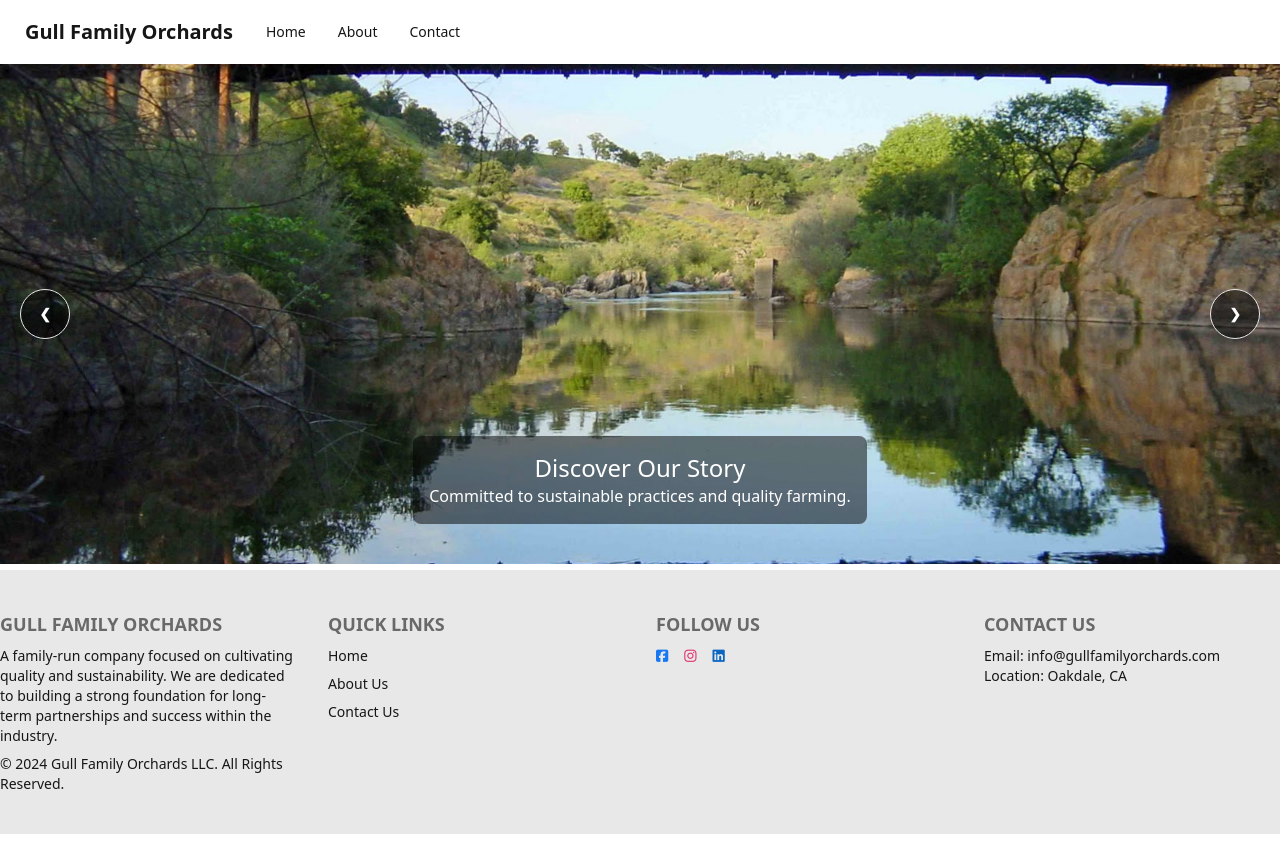
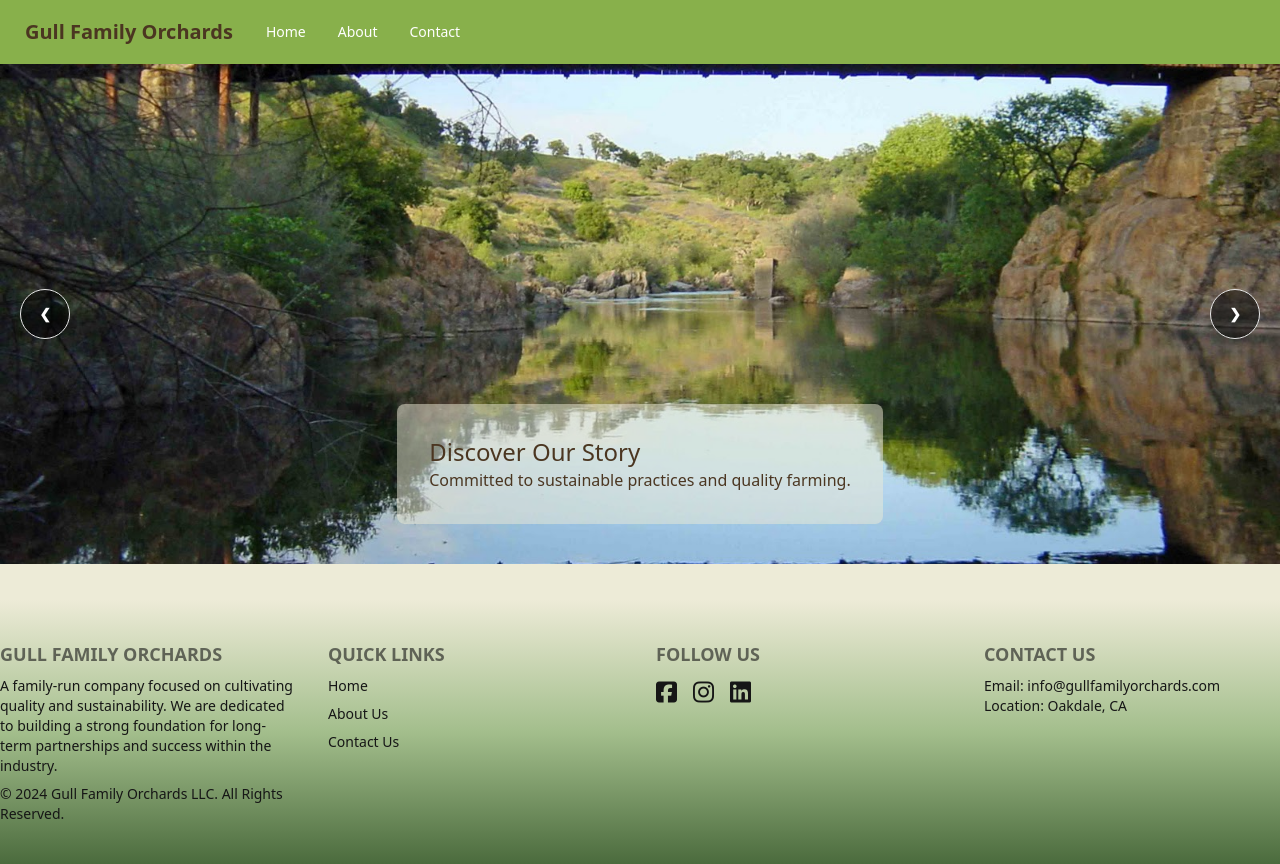
Before and after one commit to jacobgull/gullFamilyOrchards, an Angular app: page / in a window 1280 px wide. Before the commit the page ends 834 px from the top, so only its background shows below. Built offline with nearby package versions, Linux system fonts and the light colour scheme.

Commit message:
Added a few changes to theme and changes to ensure sitemap

```diff
--- a/angular.json
+++ b/angular.json
@@ -37,6 +37,7 @@
               "src/styles.scss"
             ],
             "scripts": [
+
             ]
           },
           "configurations": {
@@ -54,6 +55,17 @@
                 }
               ],
               "outputHashing": "all"
+            },
+            "ghpages": {
+              "outputPath": {
+                "base": "dist/gull-family-orchards",
+                "browser": ""
+              },
+              "optimization": true,
+              "outputHashing": "all",
+              "sourceMap": false,
+              "namedChunks": false,
+              "extractLicenses": true
             },
             "development": {
               "optimization": false,
--- a/src/app/app.component.html
+++ b/src/app/app.component.html
@@ -1,7 +1,7 @@
-<nav class="navbar bg-base-100">
+<nav class="navbar bg-primary text-white shadow-lg">
   <div class="container mx-auto">
     <!-- Logo -->
-    <a class="btn btn-ghost normal-case text-xl" routerLink="/">Gull Family Orchards</a>
+    <a class="btn btn-ghost normal-case text-xl text-accent" routerLink="/">Gull Family Orchards</a>
 
     <!-- Mobile Menu Toggle Button -->
     <div class="flex-none lg:hidden">
@@ -31,22 +31,24 @@
     </div>
   </div>
 </nav>
-<!-- Router outlet to load pages -->
-<router-outlet/>
 
-<!-- Footer-->
-<footer class="footer bg-base-200 text-base-content py-10">
+<!-- Main Content Wrapper with Flexbox for Sticky Footer -->
+<div class="flex flex-col min-h-screen">
+  <!-- Main Content -->
+  <div class="flex-grow">
+    <router-outlet></router-outlet>
+  </div>
+
+  <!-- Footer -->
+  <footer class="footer bg-gradient-to-t from-primary-dark via-primary-light to-bg-neutral text-base-content py-10 bg-opacity-70">
     <div class="container mx-auto">
       <div class="grid grid-cols-1 md:grid-cols-4 gap-8">
         <!-- Company Info -->
         <div>
           <h2 class="footer-title text-lg font-bold">Gull Family Orchards</h2>
-        <p class="mt-2">
-          A family-run company focused on cultivating quality and sustainability. We are dedicated to building a strong foundation for long-term partnerships and success within the industry.
-        </p>
+          <p class="mt-2">A family-run company focused on cultivating quality and sustainability. We are dedicated to building a strong foundation for long-term partnerships and success within the industry.</p>
           <p class="mt-2">© 2024 Gull Family Orchards LLC. All Rights Reserved.</p>
         </div>
-
         <!-- Quick Links -->
         <div>
           <h2 class="footer-title text-lg font-bold">Quick Links</h2>
@@ -56,23 +58,15 @@
             <li><a class="link link-hover" href="/contact">Contact Us</a></li>
           </ul>
         </div>
-
-      <!-- Social Media -->
+        <!-- Social Media Links -->
         <div>
           <h2 class="footer-title text-lg font-bold">Follow Us</h2>
           <div class="flex space-x-4 mt-2">
-          <a href="https://facebook.com" class="link link-hover">
-            <i class="fab fa-facebook-square" style="color: #1877F2;"></i>
-          </a>
-          <a href="https://instagram.com" class="link link-hover">
-            <i class="fab fa-instagram" style="color: #E1306C;"></i>
-          </a>
-          <a href="https://linkedin.com" class="link link-hover">
-            <i class="fab fa-linkedin" style="color: #0A66C2;"></i>
-          </a>
+            <a href="https://facebook.com" class="link link-hover"><i class="fab fa-facebook-square text-2xl hover:text-blue-500"></i></a>
+            <a href="https://instagram.com" class="link link-hover"><i class="fab fa-instagram text-2xl hover:text-pink-500"></i></a>
+            <a href="https://linkedin.com" class="link link-hover"><i class="fab fa-linkedin text-2xl hover:text-blue-600"></i></a>
           </div>
         </div>
-
         <!-- Contact Info -->
         <div>
           <h2 class="footer-title text-lg font-bold">Contact Us</h2>
@@ -82,3 +76,4 @@
       </div>
     </div>
   </footer>
+</div>
--- a/src/app/components/home/home.component.html
+++ b/src/app/components/home/home.component.html
@@ -1,10 +1,10 @@
 <div class="container mx-auto p-0">
-  <div id="carouselGullFamilyOrchards" class="carousel relative w-full">
+  <div id="carouselGullFamilyOrchards" class="carousel relative w-full max-h-screen"> <!-- Added max-h-screen to limit height -->
     <!-- First Slide -->
     <div id="slide1" class="carousel-item active relative w-full">
-      <img src="assets/images/orchards2.jpg" class="carousel-image" alt="First slide" />
+      <img src="assets/images/orchards2.jpg" class="carousel-image max-h-96 object-cover" alt="First slide" />
       <div class="absolute flex justify-center items-center bottom-10 w-full">
-        <div class="text-white text-center bg-black bg-opacity-50 p-4 rounded-lg">
+        <div class="bg-secondary-light text-accent p-8 bg-opacity-50 p-4 rounded-lg">
           <h5 class="text-2xl">Welcome to Gull Family Orchards</h5>
           <p>Fresh almonds grown with care and dedication.</p>
         </div>
@@ -13,9 +13,9 @@
 
     <!-- Second Slide -->
     <div id="slide2" class="carousel-item relative w-full">
-      <img src="assets/images/KnightsFerryBridge.jpg" class="carousel-image" alt="Second slide" />
+      <img src="assets/images/KnightsFerryBridge.jpg" class="carousel-image max-h-96 object-cover" alt="Second slide" />
       <div class="absolute flex justify-center items-center bottom-10 w-full">
-        <div class="text-white text-center bg-black bg-opacity-50 p-4 rounded-lg">
+        <div class="bg-secondary-light text-accent p-8 bg-opacity-50 p-4 rounded-lg">
           <h5 class="text-2xl">Discover Our Story</h5>
           <p>Committed to sustainable practices and quality farming.</p>
         </div>
@@ -24,7 +24,7 @@
 
     <!-- Third Slide -->
     <div id="slide3" class="carousel-item relative w-full">
-      <img src="assets/images/orchards.jpg" class="carousel-image" alt="Third slide" />
+      <img src="assets/images/orchards.jpg" class="carousel-image max-h-96 object-cover" alt="Third slide" />
       <div class="absolute flex justify-center items-center bottom-10 w-full">
         <div class="text-white text-center bg-black bg-opacity-50 p-4 rounded-lg">
           <h5 class="text-2xl">Join Us at the Orchard</h5>
--- a/src/index.html
+++ b/src/index.html
@@ -6,8 +6,9 @@
   <base href="/">
   <meta name="viewport" content="width=device-width, initial-scale=1">
   <link rel="icon" type="image/x-icon" href="./favicon.ico">
+  <link href="https://fonts.googleapis.com/css2?family=Merriweather:wght@700&family=Open+Sans:wght@400&display=swap" rel="stylesheet">
 </head>
-<body>
+<body class="bg-secondary-light">
   <app-root></app-root>
 </body>
 </html>
--- a/tailwind.config.js
+++ b/tailwind.config.js
@@ -4,7 +4,27 @@ module.exports = {
     "./src/**/*.{html,ts}", // This ensures Tailwind scans all Angular HTML and TypeScript files for classes
   ],
   theme: {
-    extend: {},
+    extend: {
+      colors: {
+        primary: {
+          light: '#A3BE8C', // Light green from the trees
+          DEFAULT: '#88B04B', // Main green
+          dark: '#4B6B3D', // Darker green for accents
+        },
+        secondary: {
+          light: '#EDEBD7', // Light beige for background
+          DEFAULT: '#D2C7A7', // Main beige for background or text areas
+          dark: '#8B7E59', // Dark beige or light brown for accents
+        },
+        accent: {
+          DEFAULT: '#4B3621', // Dark brown for borders, headers, etc.
+        },
+      },
+      fontFamily: {
+        body: ['"Open Sans"', 'sans-serif'], // Clean font for readability
+        heading: ['"Merriweather"', 'serif'], // For headings to give it a more traditional look
+      },
+    },
   },
   plugins: [
     require('daisyui') // Add DaisyUI as a plugin
@@ -13,15 +33,15 @@ module.exports = {
     themes: [
       {
         light: {
-          primary: "#4CAF50",        // Earthy green
-          secondary: "#8C6A43",      // Warm brown
-          accent: "#FFDD57",         // Soft yellow
-          neutral: "#F5F5F5",        // Light background
-          "base-100": "#FFFFFF",     // White background for content
-          info: "#3ABFF8",           // Blue for info messages
-          success: "#36D399",        // Green for success
-          warning: "#FBBD23",        // Yellow for warnings
-          error: "#F87272",          // Red for errors
+            'primary': '#88B04B',
+            'secondary': '#D2C7A7',
+            'accent': '#4B3621',
+            'neutral': '#EDEBD7',
+            'base-100': '#FFFFFF',
+            'info': '#93C5FD',
+            'success': '#36D399',
+            'warning': '#FBBD23',
+            'error': '#F87272',
         },
         dark: {
           primary: "#2E7D32",        // Darker green
```
Also changed, not shown: package.json (+5 -2 lines), 1 other file (tests, documents, lock files or other folders). Lines whose indentation alone changed are shown as unchanged.
